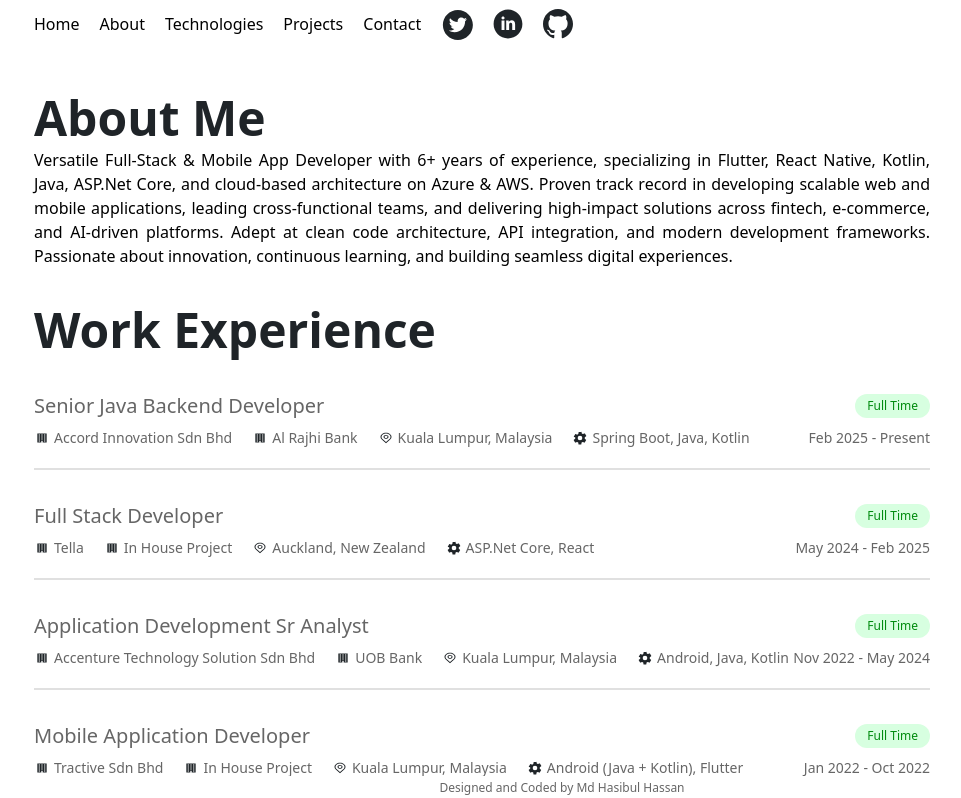
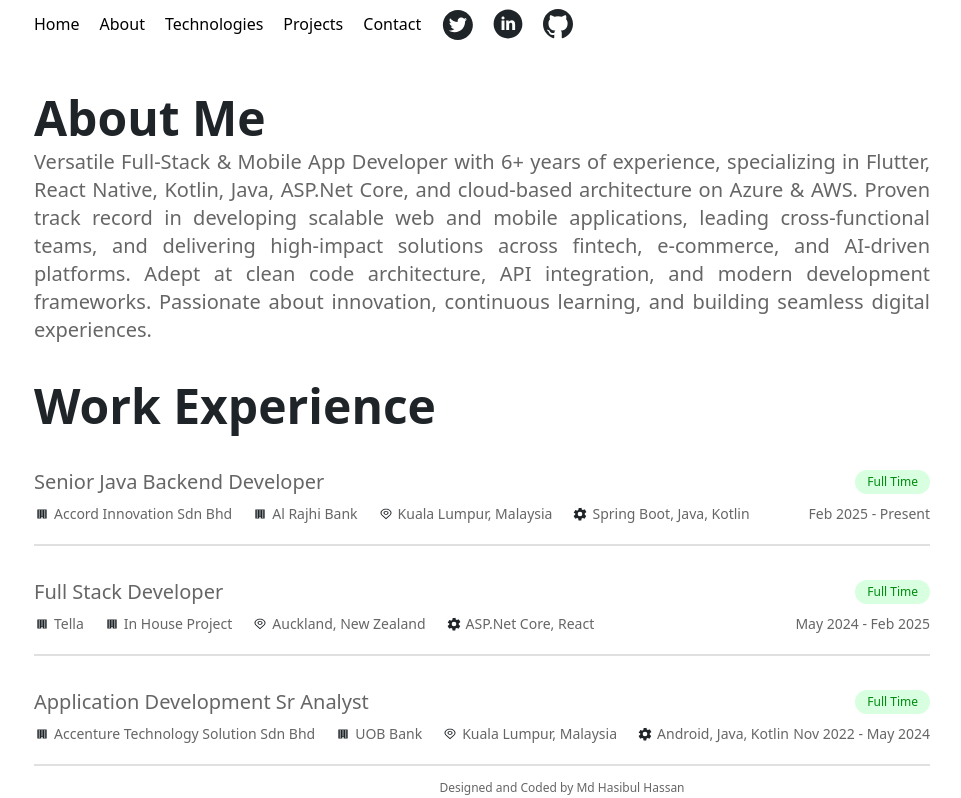
Before and after one commit to Hasibulshahi/react-portfolio, a React (Create React App) app: page /react-portfolio/about in a window 1280 px wide. Shown: the top 798 px of the page, without its empty margins (158-1119 px from the left). Built offline with nearby package versions, Linux system fonts and the light colour scheme.

Commit message:
Update About.js

```diff
--- a/src/Pages/About.js
+++ b/src/Pages/About.js
@@ -10,7 +10,7 @@
         <h1 className="text-2xl text-dark-heading dark:text-light-heading md:text-4xl xl:text-5xl xl:leading-tight font-bold">
           About Me
         </h1>
-        <p style={{ textAlign: "justify" }}>{personalDetails.about}</p>
+        <p  className="text-content md:text-lg lg:text-xl cursor-pointer text-justify">{personalDetails.about}</p>
       </section>
       <section>
         <h1 className="mt-8 text-2xl text-dark-heading dark:text-light-heading md:text-4xl xl:text-5xl xl:leading-tight font-bold">
```
